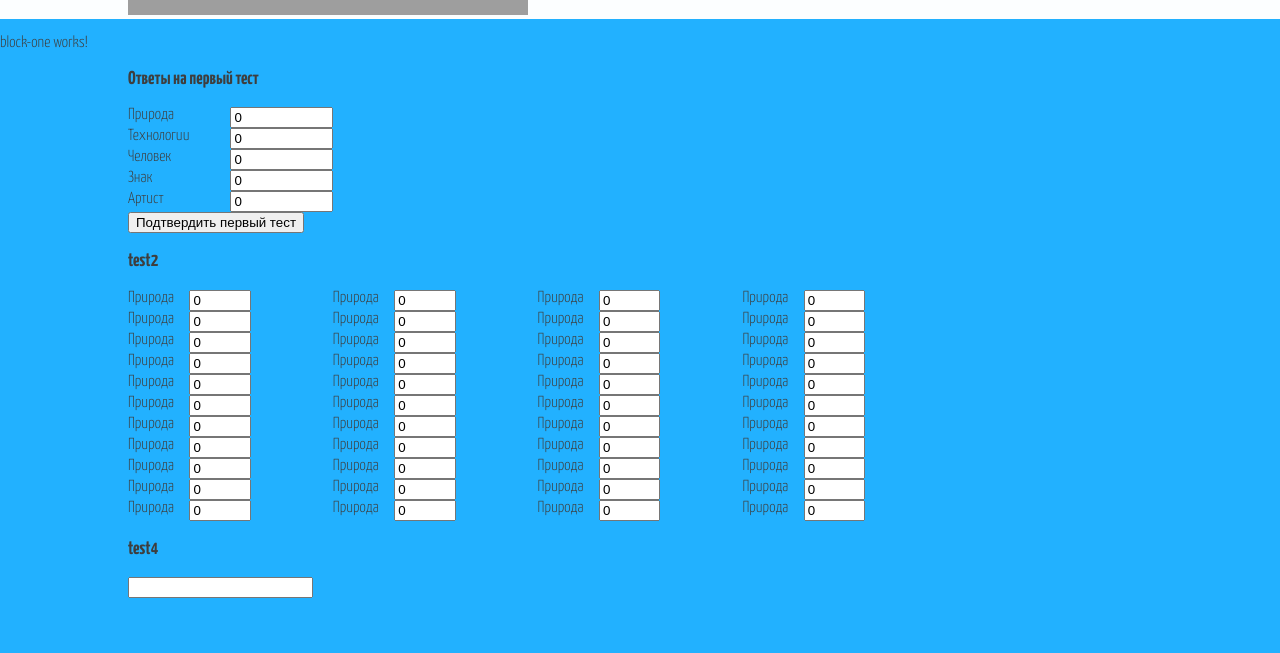
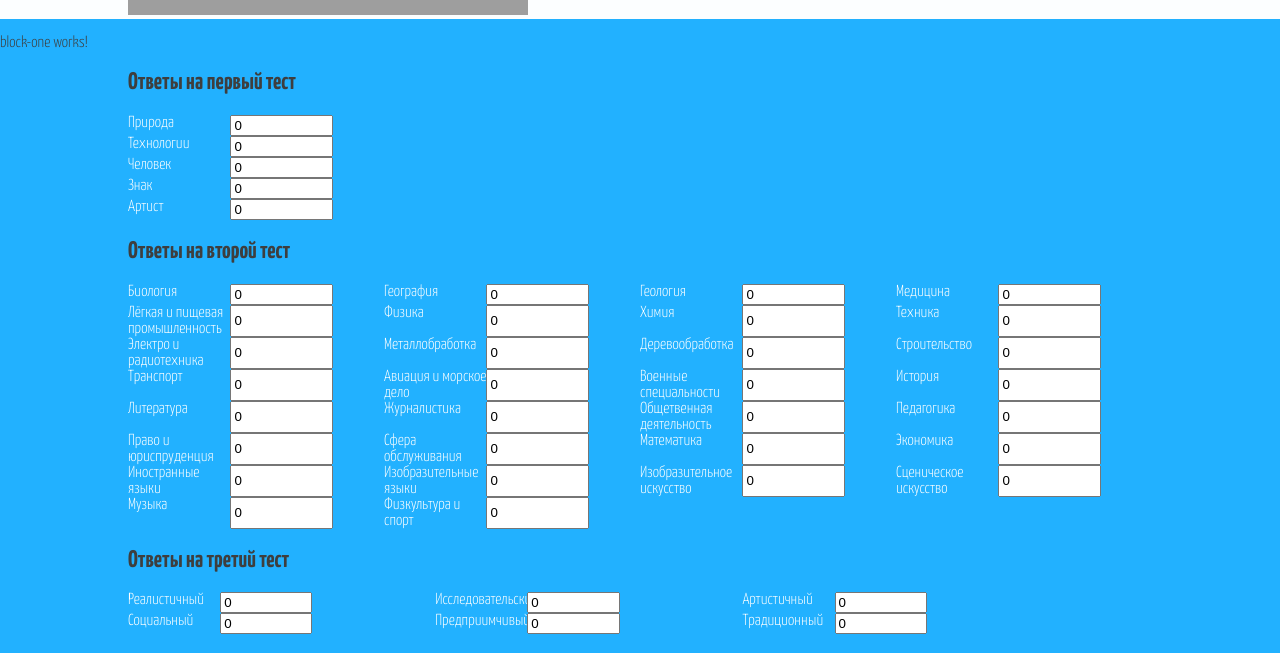
Before and after one commit to AleksanderMerkulov/psychoTestTOGU, an Angular app: page /block/one in a window 1280 px wide. Shown: the part 285-938 px from the top of the page. Before the commit the page ends 883 px from the top, so only its background shows below. Built offline with nearby package versions, Linux system fonts and the light colour scheme; grey boxes are pictures that could not be loaded.

Commit message:
ready block one with all test's result/some parts of design blockOneComp./ new http service for correct working/proxy.conf

```diff
--- a/angular.json
+++ b/angular.json
@@ -66,6 +66,9 @@
         },
         "serve": {
           "builder": "@angular-devkit/build-angular:dev-server",
+          "options": {
+            "proxyConfig": "proxy.conf.json"
+          },
           "configurations": {
             "production": {
               "browserTarget": "psychotest-app:build:production"
--- a/src/app/block-one/block-one.component.css
+++ b/src/app/block-one/block-one.component.css
@@ -4,9 +4,27 @@
 }
 .grid4{
     display: grid;
-    grid-template-columns: repeat(4, 20%);
+    grid-template-columns: repeat(4, 25%);
     /* grid-template-rows: 10% 10%; */
 }
 .grid4 .blockInputInner{
+    grid-template-columns: 40% 40%;
+}
+.blockInputInner span{
+    /*  background-color: #2B9EDD; */
+    color: white;
+}
+.grid3{
+    display: grid;
+    grid-template-columns: repeat(3,30%);
+}
+.grid3 .blockInputInner{
     grid-template-columns: 30% 30%;
 }
+.grid2{
+    display: grid;
+    grid-template-columns: 30% 30%;
+}
+.grid2 .blockInputInner{
+    grid-template-columns: 20% 20%;
+}
--- a/src/app/block-one/block-one.component.html
+++ b/src/app/block-one/block-one.component.html
@@ -1,8 +1,8 @@
 <p>block-one works!</p>
 <div class="container">
-    <div>
-        <h3>Ответы на первый тест</h3>
-        <form name="blokcOneFormOne">
+    <form (ngSubmit)="sendInfo()" name="centralFormBlockOne">
+        <h2>Ответы на первый тест</h2>
+        <div name="blokcOneFormOne">
             <div class="blockInputInner">
                 <span>Природа</span>
                 <input [(ngModel)]="test.OneNature" name="b1f1i1">
@@ -23,216 +23,193 @@
                 <span>Артист</span>
                 <input [(ngModel)]="test.OneArtistic" name="b1f1i5">
             </div>
-            <button (click)="check()">Подтвердить первый тест</button>
-        </form>
-        <h3>test2</h3>
-        <form name="blockOneFormTwo">
+        </div>
+        <!--  -->
+        <h2>Ответы на второй тест</h2>
+        <div name="blockOneFormTwo">
             <div class="grid4">
                 <div class="blockInputInner">
-                    <span>Природа</span>
-                    <input [(ngModel)]="test.OneNature" name="b1f2i1">
+                    <span>Биология</span>
+                    <input [(ngModel)]="test.TwoBiolohy" name="b1f3i">
                 </div>
                 <div class="blockInputInner">
-                    <span>Природа</span>
-                    <input [(ngModel)]="test.OneNature" name="b1f2i1">
+                    <span>География</span>
+                    <input [(ngModel)]="test.TwoGeography" name="b1f2i2">
                 </div>
                 <div class="blockInputInner">
-                    <span>Природа</span>
-                    <input [(ngModel)]="test.OneNature" name="b1f2i1">
+                    <span>Геология</span>
+                    <input [(ngModel)]="test.TwoGeology" name="b1f2i3">
                 </div>
                 <div class="blockInputInner">
-                    <span>Природа</span>
-                    <input [(ngModel)]="test.OneNature" name="b1f2i1">
+                    <span>Медицина</span>
+                    <input [(ngModel)]="test.TwoMedicine" name="b1f2i4">
                 </div>
             </div>
             <div class="grid4">
                 <div class="blockInputInner">
-                    <span>Природа</span>
-                    <input [(ngModel)]="test.OneNature" name="b1f2i1">
+                    <span>Лёгкая и пищевая промышленность</span>
+                    <input [(ngModel)]="test.TwoIndustry" name="b1f2i5">
                 </div>
                 <div class="blockInputInner">
-                    <span>Природа</span>
-                    <input [(ngModel)]="test.OneNature" name="b1f2i1">
+                    <span>Физика</span>
+                    <input [(ngModel)]="test.TwoPhysics" name="b1f2i6">
                 </div>
                 <div class="blockInputInner">
-                    <span>Природа</span>
-                    <input [(ngModel)]="test.OneNature" name="b1f2i1">
+                    <span>Химия</span>
+                    <input [(ngModel)]="test.TwoChemistry" name="b1f2i7">
                 </div>
                 <div class="blockInputInner">
-                    <span>Природа</span>
-                    <input [(ngModel)]="test.OneNature" name="b1f2i1">
+                    <span>Техника</span>
+                    <input [(ngModel)]="test.TwoTechique" name="b1f2i8">
                 </div>
             </div>
             <div class="grid4">
                 <div class="blockInputInner">
-                    <span>Природа</span>
-                    <input [(ngModel)]="test.OneNature" name="b1f2i1">
+                    <span>Электро и радиотехника</span>
+                    <input [(ngModel)]="test.TwoEngineering" name="b1f2i9">
                 </div>
                 <div class="blockInputInner">
-                    <span>Природа</span>
-                    <input [(ngModel)]="test.OneNature" name="b1f2i1">
+                    <span>Металлобработка</span>
+                    <input [(ngModel)]="test.TwoMetalworking" name="b1f3i0">
                 </div>
                 <div class="blockInputInner">
-                    <span>Природа</span>
-                    <input [(ngModel)]="test.OneNature" name="b1f2i1">
+                    <span>Деревообработка</span>
+                    <input [(ngModel)]="test.TwoWoodworking" name="b1f3i1">
                 </div>
                 <div class="blockInputInner">
-                    <span>Природа</span>
-                    <input [(ngModel)]="test.OneNature" name="b1f2i1">
+                    <span>Строительство</span>
+                    <input [(ngModel)]="test.TwoConstruction" name="b1f3i2">
                 </div>
             </div>
             <div class="grid4">
                 <div class="blockInputInner">
-                    <span>Природа</span>
-                    <input [(ngModel)]="test.OneNature" name="b1f2i1">
+                    <span>Транспорт</span>
+                    <input [(ngModel)]="test.TwoTransport" name="b1f3i3">
                 </div>
                 <div class="blockInputInner">
-                    <span>Природа</span>
-                    <input [(ngModel)]="test.OneNature" name="b1f2i1">
+                    <span>Авиация и морское дело</span>
+                    <input [(ngModel)]="test.TwoAAM" name="b1f3i4">
                 </div>
                 <div class="blockInputInner">
-                    <span>Природа</span>
-                    <input [(ngModel)]="test.OneNature" name="b1f2i1">
+                    <span>Военные специальности</span>
+                    <input [(ngModel)]="test.TwoMilitary" name="b1f3i5">
                 </div>
                 <div class="blockInputInner">
-                    <span>Природа</span>
-                    <input [(ngModel)]="test.OneNature" name="b1f2i1">
+                    <span>История</span>
+                    <input [(ngModel)]="test.TwoHistory" name="b1f3i6">
                 </div>
             </div>
             <div class="grid4">
                 <div class="blockInputInner">
-                    <span>Природа</span>
-                    <input [(ngModel)]="test.OneNature" name="b1f2i1">
+                    <span>Литература</span>
+                    <input [(ngModel)]="test.TwoLiterature" name="b1f3i7">
                 </div>
                 <div class="blockInputInner">
-                    <span>Природа</span>
-                    <input [(ngModel)]="test.OneNature" name="b1f2i1">
+                    <span>Журналистика</span>
+                    <input [(ngModel)]="test.TwoJournalism" name="b1f3i8">
                 </div>
                 <div class="blockInputInner">
-                    <span>Природа</span>
-                    <input [(ngModel)]="test.OneNature" name="b1f2i1">
+                    <span>Общетвенная деятельность</span>
+                    <input [(ngModel)]="test.TwoSocial" name="b1f3i9">
                 </div>
                 <div class="blockInputInner">
-                    <span>Природа</span>
-                    <input [(ngModel)]="test.OneNature" name="b1f2i1">
+                    <span>Педагогика</span>
+                    <input [(ngModel)]="test.TwoPedagogy" name="b1f2i20">
                 </div>
             </div>
             <div class="grid4">
                 <div class="blockInputInner">
-                    <span>Природа</span>
-                    <input [(ngModel)]="test.OneNature" name="b1f2i1">
+                    <span>Право и юриспруденция</span>
+                    <input [(ngModel)]="test.TwoLaw" name="b1f2i21">
                 </div>
                 <div class="blockInputInner">
-                    <span>Природа</span>
-                    <input [(ngModel)]="test.OneNature" name="b1f2i1">
+                    <span>Сфера обслуживания</span>
+                    <input [(ngModel)]="test.TwoService" name="b1f2i22">
                 </div>
                 <div class="blockInputInner">
-                    <span>Природа</span>
-                    <input [(ngModel)]="test.OneNature" name="b1f2i1">
+                    <span>Математика</span>
+                    <input [(ngModel)]="test.TwoMaths" name="b1f2i23">
                 </div>
                 <div class="blockInputInner">
-                    <span>Природа</span>
-                    <input [(ngModel)]="test.OneNature" name="b1f2i1">
+                    <span>Экономика</span>
+                    <input [(ngModel)]="test.TwoEconomy" name="b1f2i24">
                 </div>
             </div>
             <div class="grid4">
                 <div class="blockInputInner">
-                    <span>Природа</span>
-                    <input [(ngModel)]="test.OneNature" name="b1f2i1">
+                    <span>Иностранные языки</span>
+                    <input [(ngModel)]="test.TwoForeign" name="b1f2i25">
                 </div>
                 <div class="blockInputInner">
-                    <span>Природа</span>
-                    <input [(ngModel)]="test.OneNature" name="b1f2i1">
+                    <span>Изобразительные языки</span>
+                    <input [(ngModel)]="test.TwoFigurative" name="b1f2i26">
                 </div>
                 <div class="blockInputInner">
-                    <span>Природа</span>
-                    <input [(ngModel)]="test.OneNature" name="b1f2i1">
+                    <span>Изобразительное искусство</span>
+                    <input [(ngModel)]="test.TwoArt" name="b1f2i27">
                 </div>
                 <div class="blockInputInner">
-                    <span>Природа</span>
-                    <input [(ngModel)]="test.OneNature" name="b1f2i1">
+                    <span>Сценическое искусство</span>
+                    <input [(ngModel)]="test.TwoPerforming" name="b1f2i28">
                 </div>
             </div>
             <div class="grid4">
                 <div class="blockInputInner">
-                    <span>Природа</span>
-                    <input [(ngModel)]="test.OneNature" name="b1f2i1">
+                    <span>Музыка</span>
+                    <input [(ngModel)]="test.TwoMusic" name="b1f2i29">
                 </div>
                 <div class="blockInputInner">
-                    <span>Природа</span>
-                    <input [(ngModel)]="test.OneNature" name="b1f2i1">
+                    <span>Физкультура и спорт</span>
+                    <input [(ngModel)]="test.TwoSport" name="b1f2i30">
+                </div>
+            </div>
+        </div>
+        <!--  -->
+        <h2>Ответы на третий тест</h2>
+        <div>
+            <div class="grid3">
+                <div class="blockInputInner">
+                    <span>Реалистичный</span>
+                    <input [(ngModel)]="test.ThreeReal" name="b1f3i1">
                 </div>
                 <div class="blockInputInner">
-                    <span>Природа</span>
-                    <input [(ngModel)]="test.OneNature" name="b1f2i1">
+                    <span>Исследовательский</span>
+                    <input [(ngModel)]="test.ThreeInvestigative" name="b1f3i2">
                 </div>
                 <div class="blockInputInner">
-                    <span>Природа</span>
-                    <input [(ngModel)]="test.OneNature" name="b1f2i1">
+                    <span>Артистичный</span>
+                    <input [(ngModel)]="test.ThreeArtistic" name="b1f3i3">
                 </div>
             </div>
-            <div class="grid4">
+            <div class="grid3">
                 <div class="blockInputInner">
-                    <span>Природа</span>
-                    <input [(ngModel)]="test.OneNature" name="b1f2i1">
+                    <span>Социальный</span>
+                    <input [(ngModel)]="test.ThreeSocial" name="b1f3i4">
                 </div>
                 <div class="blockInputInner">
-                    <span>Природа</span>
-                    <input [(ngModel)]="test.OneNature" name="b1f2i1">
+                    <span>Предприимчивый</span>
+                    <input [(ngModel)]="test.ThreeEnterprisingn" name="b1f3i5">
                 </div>
                 <div class="blockInputInner">
-                    <span>Природа</span>
-                    <input [(ngModel)]="test.OneNature" name="b1f2i1">
+                    <span>Традиционный</span>
+                    <input [(ngModel)]="test.ThreeConventional" name="b1f3i6">
+                </div>
+            </div>
+        </div>
+        <!--  -->
+        <h2>Ответы на четвёртый тест</h2>
+        <div>
+            <div class="grid2">
+                <div class="blockInputInner">
+                    <span>Сфера</span>
+                    <input [(ngModel)]="test.ThreeSocial" name="b1f4i1">
                 </div>
                 <div class="blockInputInner">
-                    <span>Природа</span>
-                    <input [(ngModel)]="test.OneNature" name="b1f2i1">
+                    <span>Деятельность</span>
+                    <input [(ngModel)]="test.ThreeEnterprisingn" name="b1f4i2">
                 </div>
             </div>
-            <div class="grid4">
-                <div class="blockInputInner">
-                    <span>Природа</span>
-                    <input [(ngModel)]="test.OneNature" name="b1f2i1">
-                </div>
-                <div class="blockInputInner">
-                    <span>Природа</span>
-                    <input [(ngModel)]="test.OneNature" name="b1f2i1">
-                </div>
-                <div class="blockInputInner">
-                    <span>Природа</span>
-                    <input [(ngModel)]="test.OneNature" name="b1f2i1">
-                </div>
-                <div class="blockInputInner">
-                    <span>Природа</span>
-                    <input [(ngModel)]="test.OneNature" name="b1f2i1">
-                </div>
-            </div>
-            <div class="grid4">
-                <div class="blockInputInner">
-                    <span>Природа</span>
-                    <input [(ngModel)]="test.OneNature" name="b1f2i1">
-                </div>
-                <div class="blockInputInner">
-                    <span>Природа</span>
-                    <input [(ngModel)]="test.OneNature" name="b1f2i1">
-                </div>
-                <div class="blockInputInner">
-                    <span>Природа</span>
-                    <input [(ngModel)]="test.OneNature" name="b1f2i1">
-                </div>
-                <div class="blockInputInner">
-                    <span>Природа</span>
-                    <input [(ngModel)]="test.OneNature" name="b1f2i1">
-                </div>
-            </div>
-
-        </form>
-        <h3>test4</h3>
-        <div>
-            <div>
-                <span></span>
-                <input>
-            </div>
         </div>
-    </div>
+        <button type="submit">Получить результат по тестам!</button>
+    </form>
 </div>
--- a/src/app/block-one/block-one.component.ts
+++ b/src/app/block-one/block-one.component.ts
@@ -1,5 +1,7 @@
+import { HttpClient } from '@angular/common/http';
 import { Component, OnInit } from '@angular/core';
 import { BlockoneService } from '../services/blockone.service';
+import { HttpService } from '../services/http/http.service';
 
 @Component({
   selector: 'app-block-one',
@@ -11,7 +13,8 @@ export class BlockOneComponent implements OnInit {
   test: BlockoneService = new BlockoneService(0,0,0,0,0,0,0,0,0,0,0,0,0,0,0,0,0,0,0,0,0,0,0,0,0,0,0,0,0,0,0,0,0,0,0,0,0,0,0,0,0,'','')
   // test!: BlockoneService
 
-  constructor() { }
+  constructor(public http:HttpClient,
+    public httpService:HttpService) { }
 
   ngOnInit(): void {
   }
@@ -19,7 +22,8 @@ export class BlockOneComponent implements OnInit {
     console.log(this.test)
   }
   sendInfo(){
-
+    this.httpService.sendBlockOne(this.test)
+    .subscribe((data:any)=>{},error=>{console.log(error)})
   }
 
 }
```
Also changed, not shown: proxy.conf.json (added, +7 -0 lines), src/app/services/blockone.service.ts (+8 -0 lines), src/app/services/http/http.service.ts (added, +15 -0 lines), src/styles.css (+11 -1 lines), 1 other file (tests, documents, lock files or other folders).
